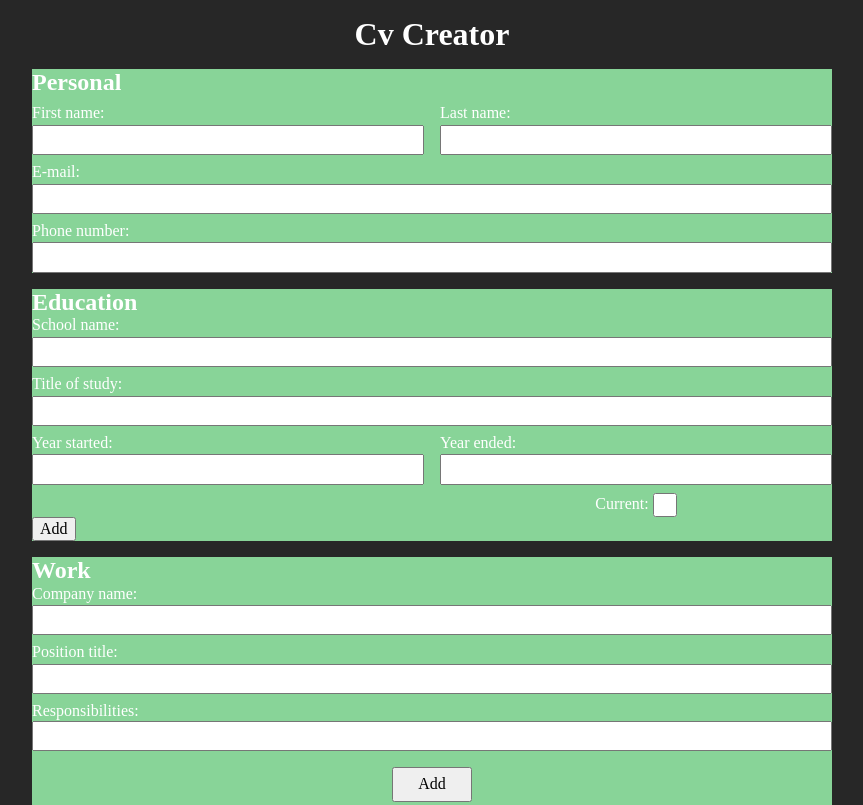
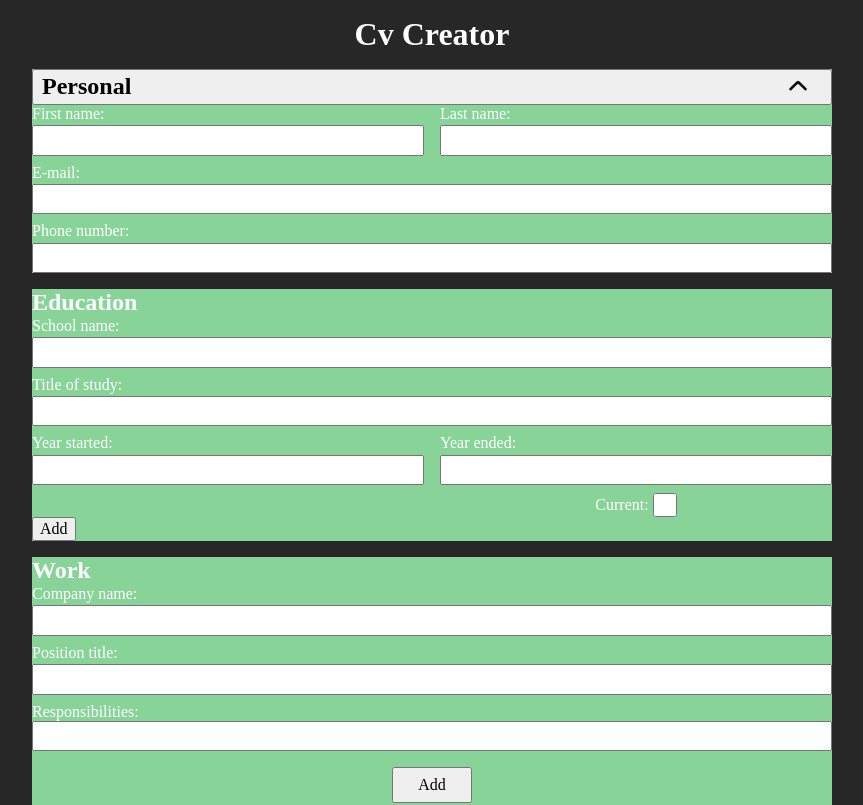
Before and after one commit to bigacz/cv-creator, a React (Vite) app: page / in a window 1280 px wide. Shown: the top 805 px of the page, without its empty margins (208-1071 px from the left). Built offline with nearby package versions, Linux system fonts and the light colour scheme.

Commit message:
add toggling header to general editor

```diff
--- a/src/components/editor/GeneralEditor.jsx
+++ b/src/components/editor/GeneralEditor.jsx
@@ -1,11 +1,20 @@
+import { useState } from 'react';
+
+import EditorSectionButton from 'components/editor/EditorSectionButton';
+
 import 'styles/components/editor/GeneralEditor.css';
 
 function GeneralEditor({ credentials, handleChange }) {
   const { first, last, email, phone } = credentials;
 
-  return (
-    <fieldset className="general-editor">
-      <h2 className="general-editor__header">Personal</h2>
+  const [isOpen, setIsOpen] = useState(true);
+
+  function toggleEditor() {
+    setIsOpen(!isOpen);
+  }
+
+  const fieldset = (
+    <fieldset className="general-editor__fieldset">
       <label className="label-input--regular">
         <span>First name:</span>
         <input
@@ -26,7 +35,7 @@ function GeneralEditor({ credentials, handleChange }) {
           }}
         />
       </label>
-      <label className="general-editor__email label-input--regular">
+      <label className="general-editor__fieldset__email label-input--regular">
         <span>E-mail:</span>
         <input
           type="email"
@@ -36,7 +45,7 @@ function GeneralEditor({ credentials, handleChange }) {
           }}
         />
       </label>
-      <label className="general-editor__phone label-input--regular">
+      <label className="general-editor__fieldset__phone label-input--regular">
         <span>Phone number:</span>
         <input
           type="tel"
@@ -48,6 +57,17 @@ function GeneralEditor({ credentials, handleChange }) {
       </label>
     </fieldset>
   );
+
+  return (
+    <div className="general-editor">
+      <EditorSectionButton
+        isOpen={isOpen}
+        toggle={toggleEditor}
+        title="Personal"
+      />
+      {isOpen && fieldset}
+    </div>
+  );
 }
 
 export default GeneralEditor;
--- a/src/styles/components/editor/GeneralEditor.css
+++ b/src/styles/components/editor/GeneralEditor.css
@@ -1,14 +1,17 @@
 .general-editor {
   background-color: #88d498;
 
+  display: grid;
+}
+
+.general-editor__fieldset {
   display: grid;
   grid-template-columns: 1fr 1fr;
   column-gap: 1rem;
   row-gap: 0.5rem;
 }
 
-.general-editor__header,
-.general-editor__email,
-.general-editor__phone {
+.general-editor__fieldset__email,
+.general-editor__fieldset__phone {
   grid-column: span 2;
 }
```
